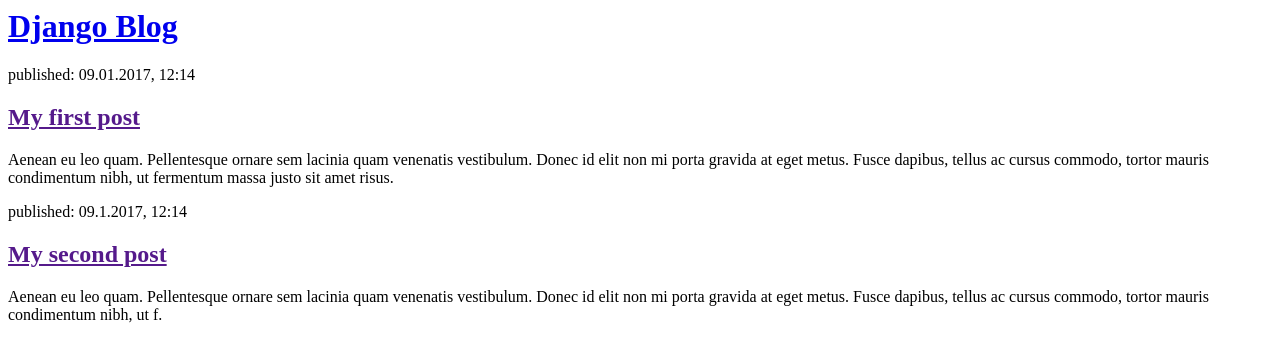
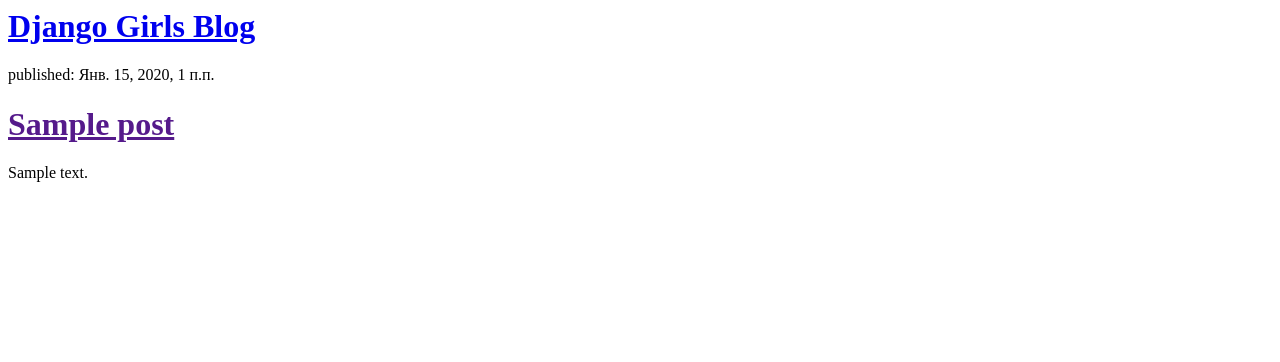
Before and after one commit to Pahmurish/my-first-blog, a Django app: template yourblog/templates/yourblog/post_list.html in a window 1280 px wide. Shown: the top 362 px of the page. Run offline with Django 3.2, Linux system fonts and the light colour scheme; the template is opened without the code that fills it: values that come from a table or form of the project are taken from there, others are empty; tables that the repository leaves empty hold one stand-in row (values such as "Sample post").

Commit message:
Modified templates to display posts from database.

```diff
--- a/yourblog/templates/yourblog/post_list.html
+++ b/yourblog/templates/yourblog/post_list.html
@@ -4,19 +4,16 @@
     </head>
     <body>
         <div>
-            <h1><a href="/">Django Blog</a></h1>
-        </div>
+    <h1><a href="/">Django Girls Blog</a></h1>
+</div>
 
-        <div>
-            <p>published: 09.01.2017, 12:14</p>
-            <h2><a href="">My first post</a></h2>
-            <p>Aenean eu leo quam. Pellentesque ornare sem lacinia quam venenatis vestibulum. Donec id elit non mi porta gravida at eget metus. Fusce dapibus, tellus ac cursus commodo, tortor mauris condimentum nibh, ut fermentum massa justo sit amet risus.</p>
-        </div>
+{% for post in posts %}
+    <div>
+        <p>published: {{ post.published_date }}</p>
+        <h1><a href="">{{ post.title }}</a></h1>
+        <p>{{ post.text|linebreaksbr }}</p>
+    </div>
+{% endfor %}
 
-        <div>
-            <p>published: 09.1.2017, 12:14</p>
-            <h2><a href="">My second post</a></h2>
-            <p>Aenean eu leo quam. Pellentesque ornare sem lacinia quam venenatis vestibulum. Donec id elit non mi porta gravida at eget metus. Fusce dapibus, tellus ac cursus commodo, tortor mauris condimentum nibh, ut f.</p>
-        </div>
     </body>
 </html>
--- a/yourblog/views.py
+++ b/yourblog/views.py
@@ -1,4 +1,7 @@
 from django.shortcuts import render
+from django.utils import timezone
+from .models import Post
 
 def post_list(request):
-    return render(request, 'yourblog/post_list.html', {})
+    posts = Post.objects.filter(published_date__lte=timezone.now()).order_by('published_date')
+    return render(request, 'yourblog/post_list.html', {'posts': posts})
```
